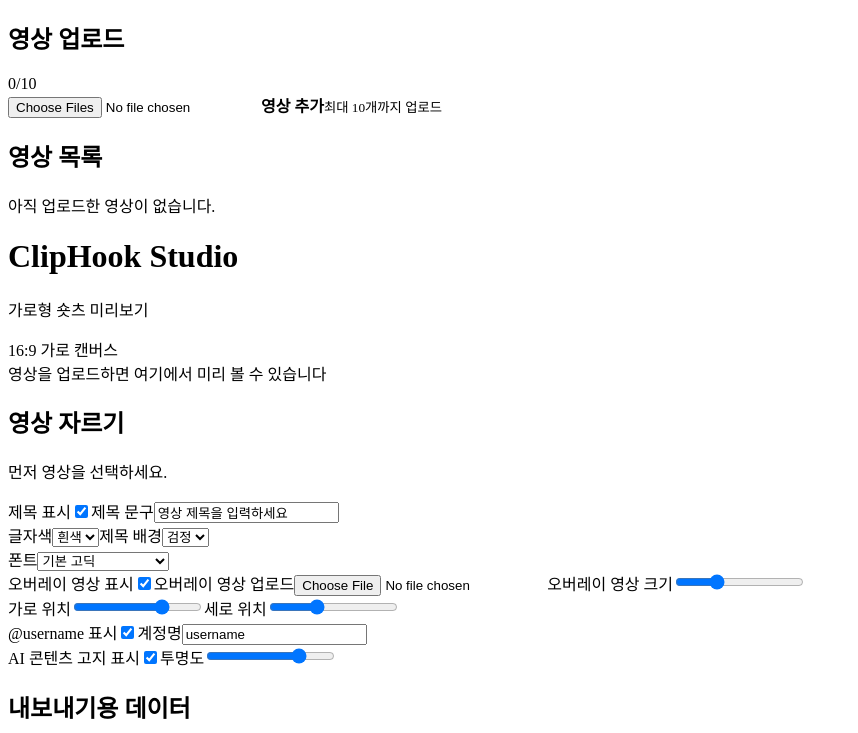
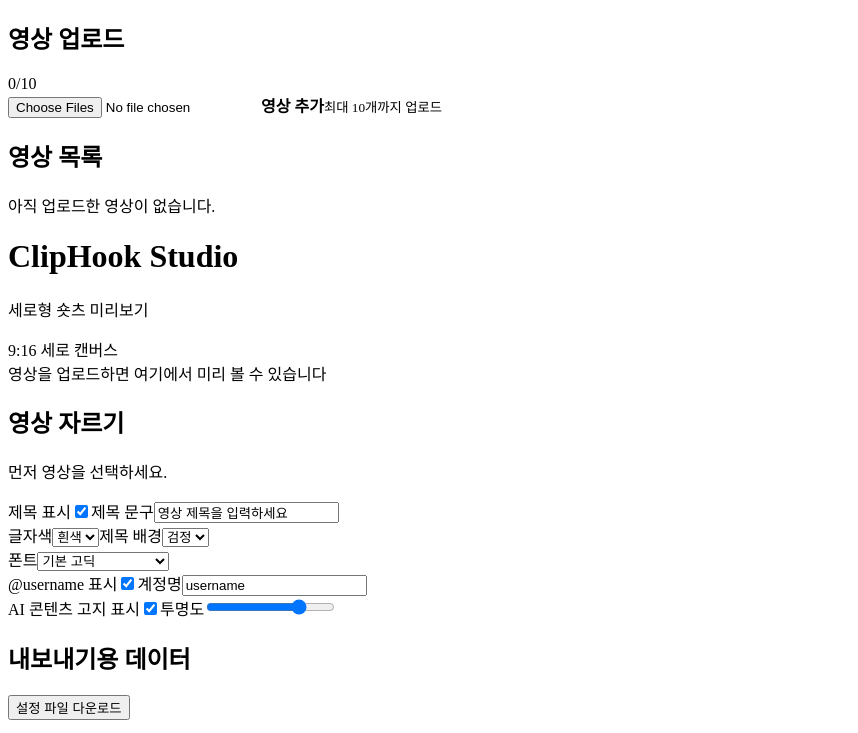
Before and after one commit to chan0617/ClipHook-Studio, a React (Vite) app: page / in a window 1280 px wide. Shown: the top 733 px of the page, without its empty margins (0-858 px from the left). Built offline with nearby package versions, Linux system fonts and the light colour scheme; the HTML template or start-up script is replaced by a standard one.

Commit message:
Switch to vertical shorts MVP

```diff
--- a/src/App.jsx
+++ b/src/App.jsx
@@ -15,12 +15,6 @@
     color: 'white',
     background: 'black',
   },
-  overlayVideo: {
-    enabled: true,
-    size: 28,
-    x: 72,
-    y: 36,
-  },
   username: {
     enabled: true,
     text: 'username',
@@ -36,7 +30,6 @@
   const [selectedVideoId, setSelectedVideoId] = useState(null);
   const [overlays, setOverlays] = useState(initialOverlays);
   const [selectedFontId, setSelectedFontId] = useState(fontOptions[0].id);
-  const [overlayVideoUrl, setOverlayVideoUrl] = useState('');
 
   const selectedVideo = videos.find((video) => video.id === selectedVideoId) || null;
   const selectedFont = fontOptions.find((font) => font.id === selectedFontId) || fontOptions[0];
@@ -49,9 +42,8 @@
   useEffect(() => {
     return () => {
       videos.forEach((video) => URL.revokeObjectURL(video.url));
-      if (overlayVideoUrl) URL.revokeObjectURL(overlayVideoUrl);
     };
-  }, [videos, overlayVideoUrl]);
+  }, [videos]);
 
   function handleAddVideos(files) {
     const slots = MAX_VIDEOS - videos.length;
@@ -97,12 +89,17 @@
     }));
   }
 
-  function handleOverlayVideoUpload(event) {
-    const file = event.target.files?.[0];
-    if (!file) return;
-    if (overlayVideoUrl) URL.revokeObjectURL(overlayVideoUrl);
-    setOverlayVideoUrl(URL.createObjectURL(file));
-    event.target.value = '';
+  function handleDownloadPlan() {
+    const payload = JSON.stringify(exportPlan, null, 2);
+    const blob = new Blob([payload], { type: 'application/json' });
+    const url = URL.createObjectURL(blob);
+    const link = document.createElement('a');
+    link.href = url;
+    link.download = 'cliphook-export-plan.json';
+    document.body.appendChild(link);
+    link.click();
+    link.remove();
+    URL.revokeObjectURL(url);
   }
 
   return (
@@ -120,7 +117,6 @@
       <PreviewCanvas
         video={selectedVideo}
         overlays={overlays}
-        overlayVideoUrl={overlayVideoUrl}
         selectedFont={selectedFont}
       />
 
@@ -131,7 +127,7 @@
         onUpdateVideo={handleUpdateVideo}
         onUpdateOverlay={handleUpdateOverlay}
         onSetFont={setSelectedFontId}
-        onOverlayVideoUpload={handleOverlayVideoUpload}
+        onDownloadPlan={handleDownloadPlan}
         exportPlan={exportPlan}
       />
     </div>
--- a/src/components/EditPanel.jsx
+++ b/src/components/EditPanel.jsx
@@ -8,7 +8,7 @@
   onUpdateVideo,
   onUpdateOverlay,
   onSetFont,
-  onOverlayVideoUpload,
+  onDownloadPlan,
   exportPlan,
 }) {
   return (
@@ -100,50 +100,6 @@
 
       <section className="panel-block">
         <OverlayToggle
-          label="오버레이 영상 표시"
-          enabled={overlays.overlayVideo.enabled}
-          onChange={(enabled) => onUpdateOverlay('overlayVideo', { enabled })}
-        />
-        <label>
-          <span>오버레이 영상 업로드</span>
-          <input type="file" accept="video/*" onChange={onOverlayVideoUpload} />
-        </label>
-        <label>
-          <span>오버레이 영상 크기</span>
-          <input
-            type="range"
-            min="10"
-            max="70"
-            value={overlays.overlayVideo.size}
-            onChange={(event) => onUpdateOverlay('overlayVideo', { size: event.target.value })}
-          />
-        </label>
-        <div className="field-grid two">
-          <label>
-            <span>가로 위치</span>
-            <input
-              type="range"
-              min="0"
-              max="100"
-              value={overlays.overlayVideo.x}
-              onChange={(event) => onUpdateOverlay('overlayVideo', { x: event.target.value })}
-            />
-          </label>
-          <label>
-            <span>세로 위치</span>
-            <input
-              type="range"
-              min="0"
-              max="100"
-              value={overlays.overlayVideo.y}
-              onChange={(event) => onUpdateOverlay('overlayVideo', { y: event.target.value })}
-            />
-          </label>
-        </div>
-      </section>
-
-      <section className="panel-block">
-        <OverlayToggle
           label="@username 표시"
           enabled={overlays.username.enabled}
           onChange={(enabled) => onUpdateOverlay('username', { enabled })}
@@ -180,6 +136,9 @@
         <div className="section-heading">
           <h2>내보내기용 데이터</h2>
         </div>
+        <button type="button" className="download-button" onClick={onDownloadPlan}>
+          설정 파일 다운로드
+        </button>
         <pre>{JSON.stringify(exportPlan, null, 2)}</pre>
       </section>
     </aside>
--- a/src/components/PreviewCanvas.jsx
+++ b/src/components/PreviewCanvas.jsx
@@ -1,14 +1,14 @@
 import React from 'react';
 
-export default function PreviewCanvas({ video, overlays, overlayVideoUrl, selectedFont }) {
+export default function PreviewCanvas({ video, overlays, selectedFont }) {
   return (
     <main className="preview-shell">
       <div className="preview-header">
         <div>
           <h1>ClipHook Studio</h1>
-          <p>가로형 숏츠 미리보기</p>
+          <p>세로형 숏츠 미리보기</p>
         </div>
-        <span className="status-pill">16:9 가로 캔버스</span>
+        <span className="status-pill">9:16 세로 캔버스</span>
       </div>
 
       <div className="canvas-frame">
@@ -30,22 +30,6 @@
           </div>
         )}
 
-        {video && overlays.overlayVideo.enabled && overlayVideoUrl && (
-          <video
-            className="overlay-video"
-            src={overlayVideoUrl}
-            muted
-            loop
-            autoPlay
-            playsInline
-            style={{
-              width: `${overlays.overlayVideo.size}%`,
-              left: `${overlays.overlayVideo.x}%`,
-              top: `${overlays.overlayVideo.y}%`,
-            }}
-          />
-        )}
-
         {video && overlays.username.enabled && (
           <div className="overlay-username" style={{ fontFamily: selectedFont.family }}>
             @{overlays.username.text}
--- a/src/styles.css
+++ b/src/styles.css
@@ -185,9 +185,11 @@
   position: relative;
   display: grid;
   place-items: center;
-  width: 100%;
-  aspect-ratio: 16 / 9;
-  min-height: 360px;
+  width: auto;
+  max-width: 100%;
+  height: min(760px, calc(100vh - 120px));
+  aspect-ratio: 9 / 16;
+  justify-self: center;
   overflow: hidden;
   border: 8px solid #111820;
   border-radius: 8px;
@@ -200,7 +202,7 @@
 }
 
 .canvas-frame::after {
-  content: "1920 x 1080";
+  content: "1080 x 1920";
   position: absolute;
   right: 12px;
   bottom: 10px;
@@ -256,18 +258,6 @@
 
 .bg-transparent {
   background: transparent;
-}
-
-.overlay-video {
-  position: absolute;
-  transform: translate(-50%, -50%);
-  z-index: 2;
-  max-width: 70%;
-  max-height: 55%;
-  object-fit: contain;
-  border-radius: 8px;
-  box-shadow: 0 10px 28px rgba(0, 0, 0, 0.28);
-  pointer-events: none;
 }
 
 .overlay-username {
@@ -362,6 +352,22 @@
   line-height: 1.45;
 }
 
+.download-button {
+  width: 100%;
+  min-height: 40px;
+  margin-bottom: 10px;
+  border: 0;
+  border-radius: 7px;
+  color: #ffffff;
+  background: #176b78;
+  font-weight: 800;
+  cursor: pointer;
+}
+
+.download-button:hover {
+  background: #125a65;
+}
+
 @media (max-width: 1080px) {
   .app-shell {
     grid-template-columns: 240px minmax(360px, 1fr);
@@ -381,6 +387,6 @@
   }
 
   .canvas-frame {
-    min-height: 240px;
+    height: min(680px, calc(100vh - 180px));
   }
 }
```
